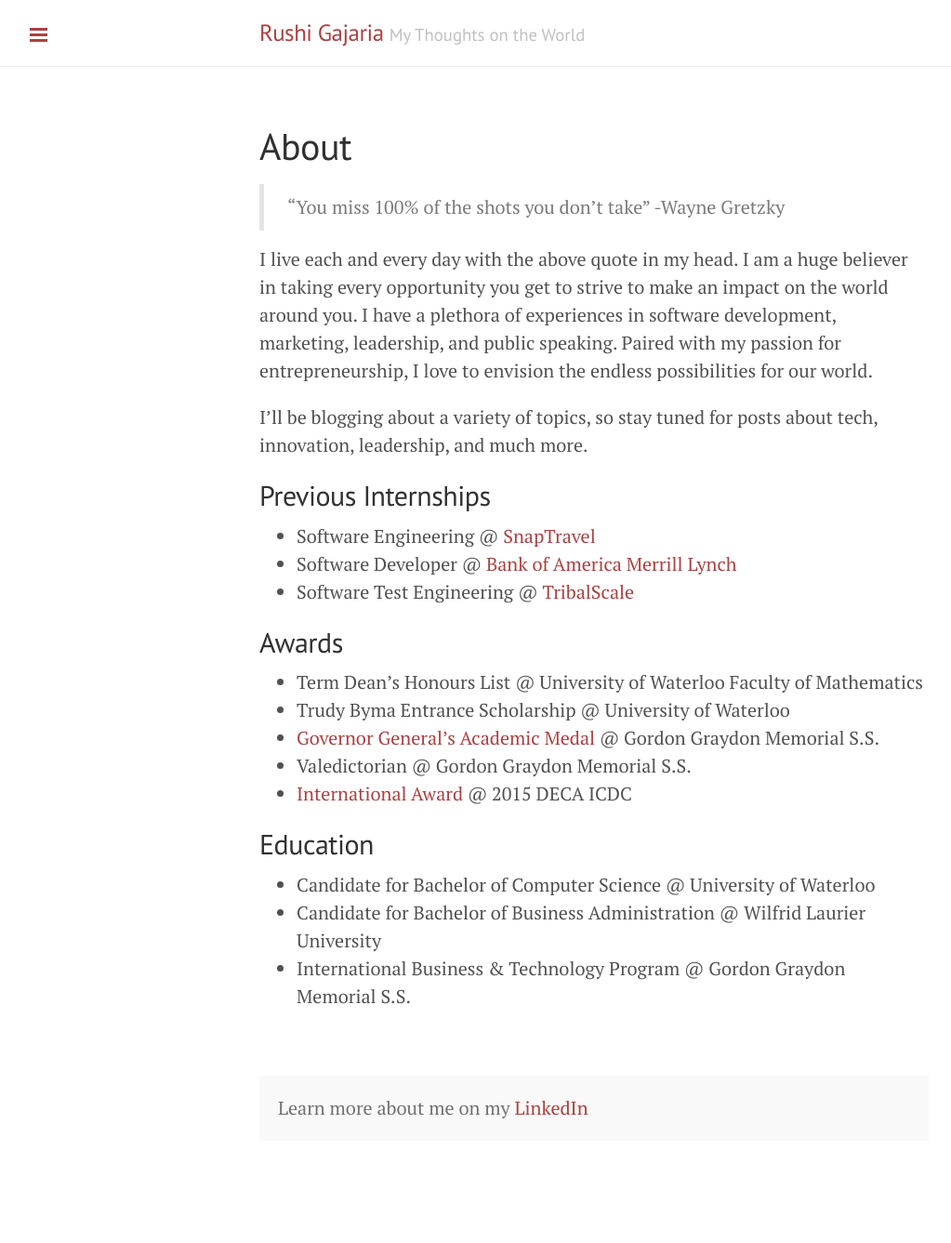
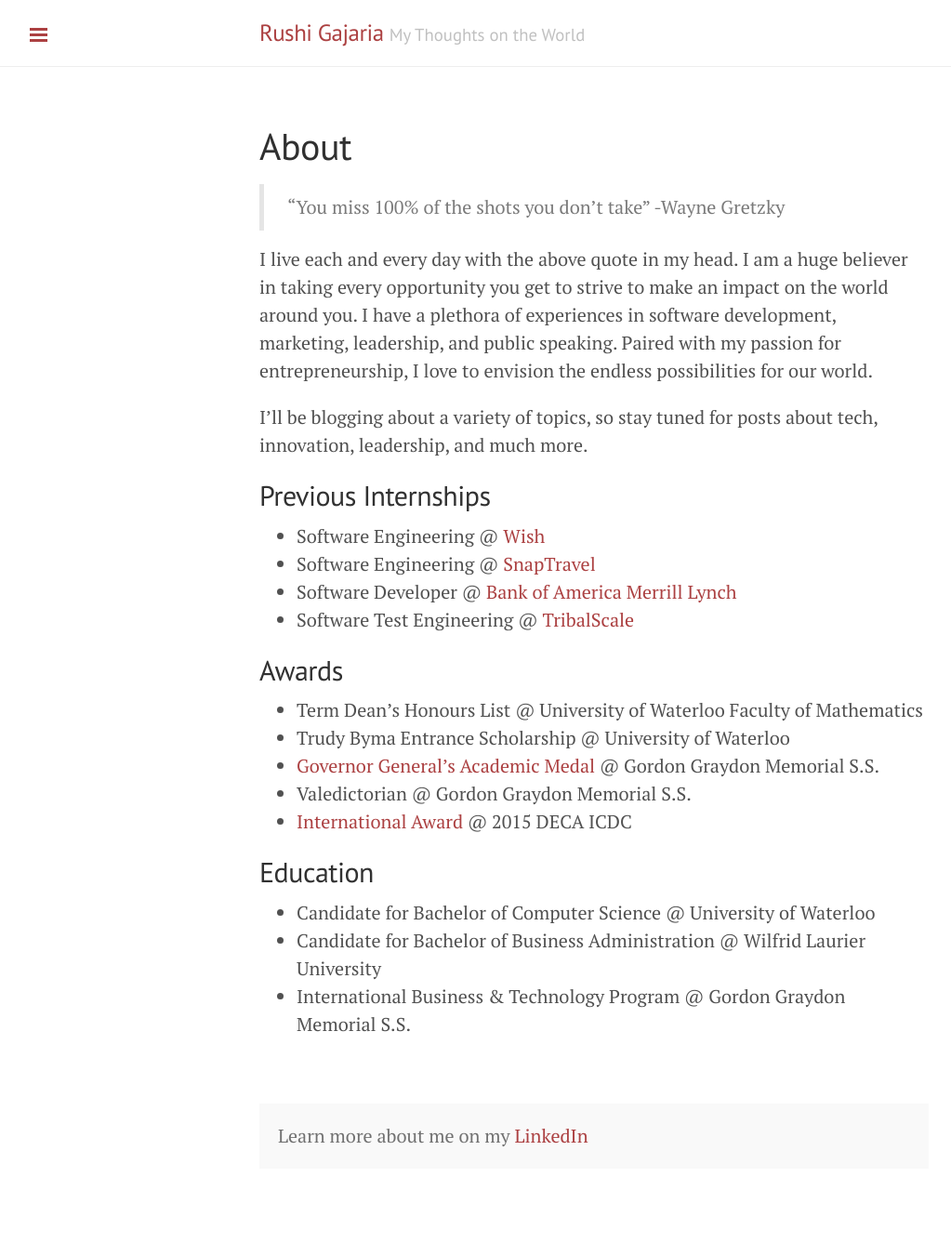
Before and after one commit to gajaria123/gajaria123.github.io, a Jekyll site: the page built from about.md, in a window 1280 px wide. Shown: the whole page at 93% size, without its empty margins (1-1024 px from the left). Built offline with Jekyll 4.4.1, drawn with Linux system fonts in a browser that asks for light colours; before the commit the page ends 1307 px from its top, so only the background shows below that.

Commit message:
Update about.md

```diff
--- a/about.md
+++ b/about.md
@@ -14,6 +14,7 @@
 
 
 ## Previous Internships
+* Software Engineering @ [Wish](https://www.wish.com/)
 * Software Engineering @ [SnapTravel](https://www.snaptravel.com/)
 * Software Developer @ [Bank of America Merrill Lynch](https://www.bofaml.com/content/boaml/en_us/home.html/)
 * Software Test Engineering @ [TribalScale](http://www.tribalscale.com/)
```
